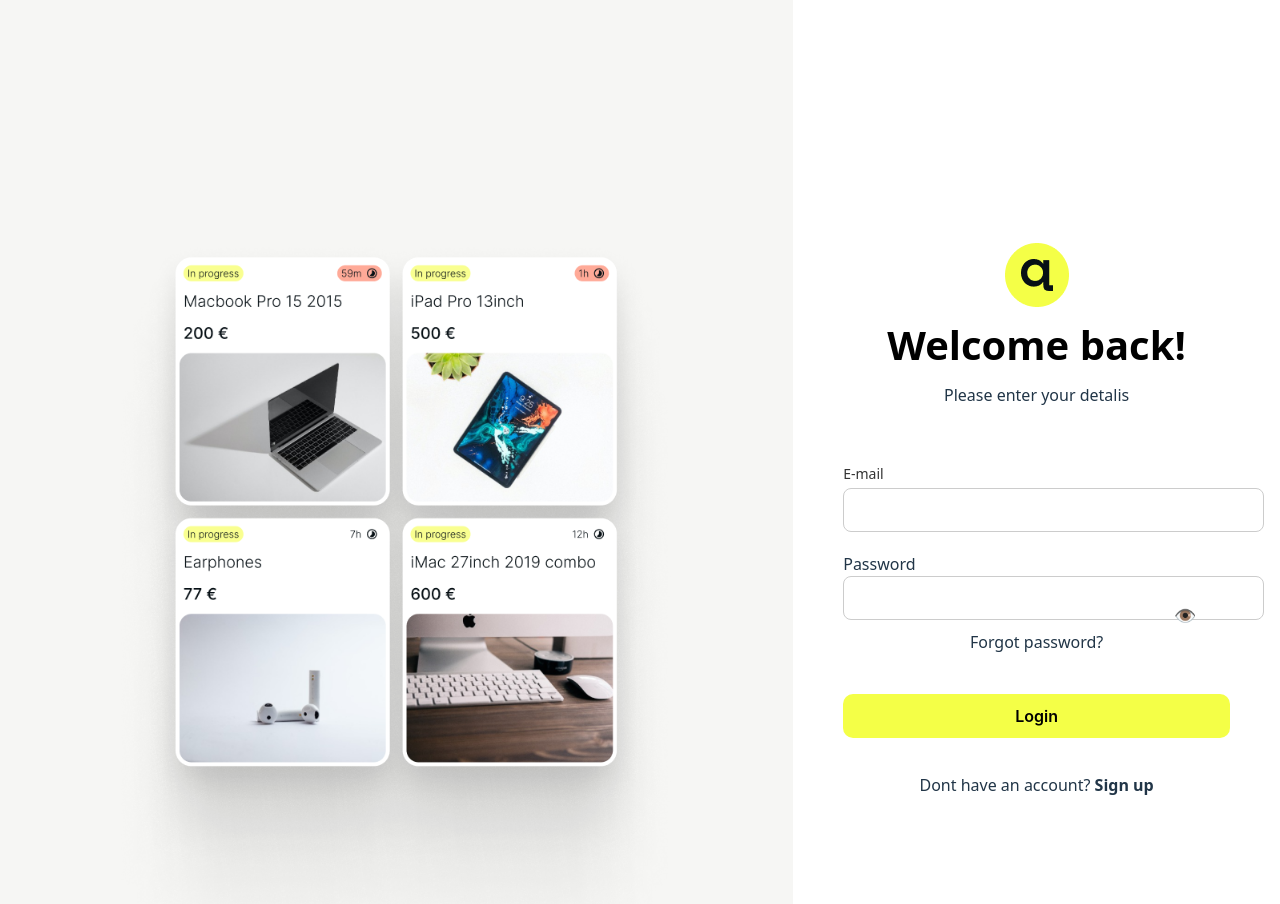
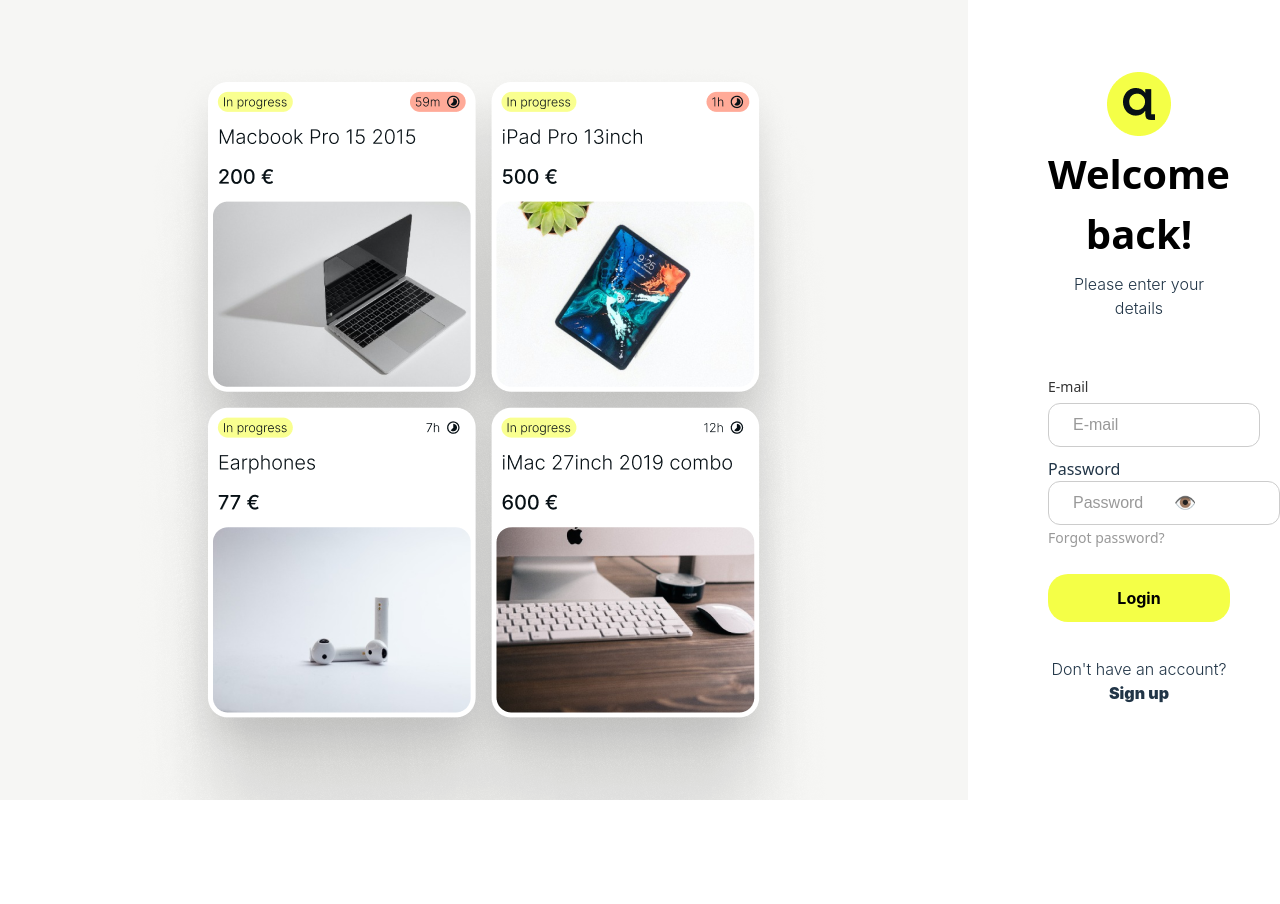
Before and after one commit to AndjelaShida/AuctionBay-Frontend, a React (Vite) app: page /loginpage in a window 1280 px wide. Shown: the top 904 px of the page. After the commit the page ends 800 px from the top, so only its background shows below. Built offline with nearby package versions, Linux system fonts and the light colour scheme.

Commit message:
forgotPassword+ loginPage repair, registerPage repair

```diff
--- a/src/pages/Home.tsx
+++ /dev/null
@@ -1 +0,0 @@
-//home ima LOG IN I SIGN UP
--- a/src/pages/LandingPage/ForgotPassword.style.ts
+++ b/src/pages/LandingPage/ForgotPassword.style.ts
@@ -0,0 +1,143 @@
+import { Link } from "react-router-dom";
+import styled from "styled-components"; // ``;
+
+export const MainWrapper = styled.div`
+  display: flex;
+  height: 100vh;
+  width: 100vw;
+  overflow: hidden;
+`;
+
+export const LeftWrapper = styled.div`
+flex: 2;
+ background-color: #f6f6f4;
+ display: flex;
+ justify-content: center ;
+ align-items: center ;
+
+ img {
+ max-height: 100%
+ width: auto;
+ object-fit: contain;
+ }
+`;
+
+export const RightWrapper = styled.div`
+  flex: 1;
+  display: flex;
+  flex-direction: column;
+  justify-content: center; /* vertikalno centriranje */
+  align-items: center; /* horizontalno centriranje */
+  padding: 40px 80px;
+  gap: 8px;
+`;
+export const Title = styled.h2`
+  font-size: 40px;
+  font-weight: 700;
+  color: #000;
+  margin: 0;
+  text-align: center;
+`;
+
+export const Subtitle = styled.div`
+  font-family: "Inter", sans-serif;
+  font-weight: 300;
+  font-size: 16px;
+  width: 100%;
+  text-align: center;
+  margin-bottom: 24px;
+
+  strong {
+    font-weight: 900;
+    cursor: pointer;
+  }
+`;
+export const Input = styled.input`
+  padding: 12px 24px;
+  border-radius: 12px;
+  border: 1px solid #ccc;
+  font-size: 16px;
+  width: 100%;
+
+  &:focus {
+    border-color: #333;
+    outline: none;
+  }
+
+  &::placeholder {
+    color: #999;
+  }
+`;
+export const FormContainer = styled.div`
+  width: 100%;
+  display: flex;
+  flex-direction: column;
+  margin-top: 24px;
+`;
+export const Row = styled.div`
+  display: flex;
+  gap: 40px;
+  margin-bottom: 10px;
+`;
+
+export const InputGroup = styled.div`
+  flex: 1;
+  display: flex;
+  flex-direction: column;
+
+  &:first-child {
+    margin-right: 20px;
+  }
+
+  label {
+    font-size: 14px;
+    font-weight: 500;
+    margin-bottom: 6px;
+    color: #333;
+  }
+`;
+
+export const SubmitButton = styled.button`
+  width: 100%;
+  padding: 14px 20px;
+  font-family: "Inter", sans-serif;
+  font-weight: 700;
+  border-radius: 20px;
+  border: none;
+  background-color: #f4ff47;
+  color: #000;
+  margin-top: 25px;
+  cursor: pointer;
+  transition: background-color 0.3s ease;
+
+  &:hover {
+    background-color: #dbdb18;
+  }
+`;
+export const BackToLogin = styled.div`
+    width: 100%;
+  display: flex;
+  justify-content: flex-end;
+  margin-top: 4px;
+  margin-bottom: 16px;
+  }
+`;
+
+export const MutedLink = styled(Link)`
+  color: #999;
+  font-size: 14px;
+  text-decoration: none;
+  display: inline-flex;
+  align-items: center;
+  cursor: pointer;
+
+  &::before {
+    content: "←";
+    margin-right: 8px;
+    font-weight: 900;
+  }
+
+  &:hover {
+    color: #777;
+  }
+`;
--- a/src/pages/LandingPage/ForgotPasswordPage.tsx
+++ b/src/pages/LandingPage/ForgotPasswordPage.tsx
@@ -0,0 +1,50 @@
+import type React from "react";
+import {
+  BackToLogin,
+  FormContainer,
+  Input,
+  InputGroup,
+  LeftWrapper,
+  MainWrapper,
+  MutedLink,
+  RightWrapper,
+  Row,
+  SubmitButton,
+  Subtitle,
+  Title,
+} from "./ForgotPassword.style";
+
+const ForgotPasswordPage: React.FC = () => {
+  return (
+    <MainWrapper>
+      <LeftWrapper>
+        <img src="/images/registerLeft.png" alt="register illustration" />
+      </LeftWrapper>
+
+      <RightWrapper>
+        <Title>Forgot password?</Title>
+        <Subtitle>No worries, we will send you reset instruction</Subtitle>
+
+        <FormContainer>
+          <Row>
+            <InputGroup>
+              <label htmlFor="email">E-mail</label>
+              <Input
+                id="email"
+                type="text"
+                placeholder="Enter your email"
+              ></Input>
+            </InputGroup>
+          </Row>
+        </FormContainer>
+
+        <SubmitButton>Resset Password</SubmitButton>
+
+        <BackToLogin>
+          <MutedLink to="/loginpage">Back to login</MutedLink>
+        </BackToLogin>
+      </RightWrapper>
+    </MainWrapper>
+  );
+};
+export default ForgotPasswordPage;
--- a/src/pages/LandingPage/Login.style.ts
+++ b/src/pages/LandingPage/Login.style.ts
@@ -1,125 +1,87 @@
-import styled from "styled-components";
+import { Link } from "react-router-dom";
+import styled from "styled-components"; // ``;
 
-export const RegisterWrapper = styled.div`
+export const LoginWrapper = styled.div`
   display: flex;
-  flex-direction: row ;
+  height: 100vh;
   width: 100vw;
-  height: 1024px;
-  margin: 0 auto ;
   overflow: hidden;
-
 `;
 
-export const RegisterLeft = styled.div`
-  width: 968px;
-  height: 1024px;
-  background-color: #F6F6F4;
+export const LoginLeft = styled.div`
+flex: 2;
+ background-color: #f6f6f4;
  display: flex;
-  justify-content: center;
-  align-items: center;
-
+ justify-content: center ;
+ align-items: center ;
 
  img {
-  height: 80%;
+ max-height: 100%
  width: auto;
  object-fit: contain;
-
-  }
-`;
-export const RegisterRight = styled.div`
-  width: 472px;
-  height: 1024px;
-  display: flex;
-  flex-direction: column;
-  justify-content: center ;
-  align-items: center;
-  padding: 20px 50px;
-  gap: 8px ;
-
-  img {
-    max-width: 100%;
-    height: auto;
  }
 `;
 
-export const H2 = styled.div`
+export const LoginRight = styled.div`
+  flex: 1;
   display: flex;
-  justify-content: center;
-  font-size: 40px;
-  font-weight: bold;
-  color: #000000;
+  flex-direction: column;
+  justify-content: center; /* vertikalno centriranje */
+  align-items: center; /* horizontalno centriranje */
+  padding: 40px 80px;
+  gap: 8px;
 `;
 
-export const Subtitle = styled.div`
+export const Title = styled.h2`
+ font-size: 40px;
+  font-weight: 700;
+  color: #000;
+  margin: 0;
   text-align: center;
-  font-family: "Inter" sans-serif;
-  font-weight: 300;
-  font-size: 16px;
-  margin-bottom: 24px;
+`;
+ export const FormContainer = styled.div`
    width: 100%;
+  display: flex;
+  flex-direction: column;
+  margin-top: 24px;
+  `;
+  export const Row = styled.div`
+  display: flex;
+  gap: 40px;
+  margin-bottom: 10px;
+`;
 
-  strong {
-  font-weight: 900;
-  cursor: pointer;
+export const InputGroup = styled.div`
+  flex: 1;
+  display: flex;
+  flex-direction: column;
+
+    &:first-child {
+    margin-right: 20px;
+  }
+
+  label {
+    font-size: 14px;
+    font-weight: 500;
+    margin-bottom: 6px;
+    color: #333;
   }
 `;
 
-export const FormContainer = styled.form`
-  display: flex;
-  flex-direction: column;
-  width: 100%;
-  margin-top: 24px;
-`;
-
 export const Input = styled.input`
-  padding: 12px 16px;
-  margin-bottom: 10px;
-  border-radius: 8px;
+  padding: 12px 24px;
+  border-radius: 12px;
   border: 1px solid #ccc;
   font-size: 16px;
   width: 100%;
-
-  &::placeholder {
-    color: #999;
-  }
 
   &:focus {
     border-color: #333;
     outline: none;
   }
-`;
-export const SubmitButton = styled.button`
-  padding: 12px 20px;
-  font-family: "Inter", sans-serif;
-  font-weight: 600;
-  border-radius: 10px;
-  border: none;
-  margin-top: 16px;
-  color: #000000;
-  background-color: #f4ff47;
-  text-align: center;
-`;
 
-export const Row = styled.div`
-  display: flex;
-  gap: 80px;
-  margin-bottom: 10px;
-
-  input {
-    flex: 1;
-  }
-`;
-
-export const InputGroup = styled.div`
-  display: flex;
-  flex-direction: column;
-  flex: 1; /* svaki zauzima polovinu prostora */
-
-  label {
-    font-size: 14px;
-    font-weight: 500;
-    margin-bottom: 4px;
-    color: #333;
+  &::placeholder {
+    color: #999;
   }
 `;
 
@@ -142,3 +104,61 @@
     font-size: 18px;
   }
 `;
+
+export const SubmitButton = styled.button`
+width: 100%;
+  padding: 14px 20px;
+  font-family: "Inter", sans-serif;
+  font-weight: 700;
+  border-radius: 20px;
+  border: none;
+  background-color: #f4ff47;
+  color: #000;
+  margin-top: 25px;
+  cursor: pointer;
+  transition: background-color 0.3s ease;
+
+  &:hover {
+    background-color: #dbdb18;
+  }
+`;
+
+export const Subtitle = styled.div`
+  font-family: "Inter", sans-serif;
+  font-weight: 300;
+  font-size: 16px;
+  width: 100%;
+  text-align: center;
+  margin-bottom: 24px;
+
+  strong {
+    font-weight: 900;
+    cursor: pointer;
+  }
+`;
+
+export const ForgotPasswordWrapper = styled.div`
+
+  }
+`;
+
+export const MutedLink = styled(Link)`
+  color: #999;
+  font-size: 14px;
+  text-decoration: none;
+
+  &:hover {
+    color: #777;
+  }
+`;
+export const MutedLink2 = styled(Link)`
+  color: rgb(33, 53, 71) ;
+  font-weight: 900;
+  font-size: 16px;
+  text-decoration: none;
+  cursor: pointer;
+
+  &:hover {
+    color: #333;
+  }
+`;
--- a/src/pages/LandingPage/LoginPage.tsx
+++ b/src/pages/LandingPage/LoginPage.tsx
@@ -1,51 +1,75 @@
+import { useState } from "react";
+import {
+  ForgotPasswordWrapper,
+  FormContainer,
+  Input,
+  InputGroup,
+  LoginLeft,
+  LoginRight,
+  LoginWrapper,
+  MutedLink,
+  MutedLink2,
+  PasswordWrapper,
+  Row,
+  SubmitButton,
+  Subtitle,
+  Title,
+} from "./Login.style";
 
-import { useState } from "react";
-import { FormContainer, H2, Input, InputGroup, PasswordWrapper, RegisterLeft, RegisterRight, RegisterWrapper, Row, SubmitButton, Subtitle } from "./Login.style";
 
-const LoginPage = () => {
+
+const LoginPage: React.FC = () => {
   const [showPassword, setShowPassword] = useState(false);
+  return (
+    <LoginWrapper>
+      <LoginLeft>
+        <img src="/images/registerLeft.png" alt="register illustration" />
+      </LoginLeft>
 
-  return (
-    <RegisterWrapper>
-      <RegisterLeft>
-        <img src="/images/registerLeft.png" alt="picture"></img>
-      </RegisterLeft>
-
-      <RegisterRight>
-        <img src="/images/Left navigation.png" alt="leftNavigation"></img>
-        <H2>Welcome back!</H2>
-        <Subtitle>Please enter your detalis</Subtitle>
-
+      <LoginRight>
+        <img src="/images/Left navigation.png" alt="left navigation" />
+        <Title>Welcome back!</Title>
+        <Subtitle>Please enter your details</Subtitle>
         <FormContainer>
           <Row>
             <InputGroup>
-              <label>E-mail</label>
-              <Input typeof="text" aria-placeholder="email"></Input>
+              <label htmlFor="email">E-mail</label>
+              <Input id="email" type="text" placeholder="E-mail"></Input>
             </InputGroup>
           </Row>
 
+          <label htmlFor="password">Password</label>
           <PasswordWrapper>
-            <label>Password</label>
             <Input
-              typeof={showPassword ? "text" : "password"}
-              aria-placeholder="Password"
-            ></Input>
+              id="password"
+              type={showPassword ? "text" : "password"}
+              placeholder="Password"
+            />
             <button
               type="button"
               onClick={() => setShowPassword((prev) => !prev)}
+              aria-label={showPassword ? "Hide password" : "Show password"}
             >
               {showPassword ? "🙈" : "👁️"}
             </button>
-            <Subtitle>Forgot password?</Subtitle>
           </PasswordWrapper>
-          <SubmitButton typeof="submit">Login</SubmitButton>
-          <Subtitle style={{ marginTop: "35px" }}>
-            Dont have an account? <strong>Sign up</strong>
+
+          <ForgotPasswordWrapper>
+            <MutedLink to="/forgotpasswordpage">Forgot password?
+            </MutedLink>
+         </ForgotPasswordWrapper>
+
+          <SubmitButton>Login</SubmitButton>
+
+          <Subtitle style={{ marginTop: 35 }}>
+            Don't have an account?
+            <MutedLink2 to="/registerpage">Sign up
+            </MutedLink2>
           </Subtitle>
+
         </FormContainer>
-      </RegisterRight>
-    </RegisterWrapper>
+      </LoginRight>
+    </LoginWrapper>
   );
 };
-
 export default LoginPage;
--- a/src/pages/LandingPage/Register.style.ts
+++ b/src/pages/LandingPage/Register.style.ts
@@ -1,3 +1,5 @@
+
+import { Link } from "react-router-dom";
 import styled from "styled-components";
 
 export const RegisterWrapper = styled.div`
@@ -15,7 +17,7 @@
   align-items: center;
 
   img {
-    max-height: 100%;
+    max-height: 150%;
     width: auto;
     object-fit: contain;
   }
@@ -27,11 +29,11 @@
   flex-direction: column;
   justify-content: center; /* vertikalno centriranje */
   align-items: center;     /* horizontalno centriranje */
-  padding: 40px 50px;
+  padding: 20px 80px;
   gap: 8px;
 `;
 
-export const H2 = styled.h2`
+export const Title = styled.h2`
   font-size: 40px;
   font-weight: 700;
   color: #000;
@@ -137,3 +139,14 @@
     background-color: #dbdb18;
   }
 `;
+export const MutedLink = styled(Link)`
+  color: rgb(33, 53, 71) ;
+  font-weight: 900;
+  font-size: 16px;
+  text-decoration: none;
+  cursor: pointer;
+
+  &:hover {
+    color: #333;
+  }
+`;
--- a/src/pages/LandingPage/RegisterPage.tsx
+++ b/src/pages/LandingPage/RegisterPage.tsx
@@ -3,7 +3,6 @@
   RegisterWrapper,
   RegisterLeft,
   RegisterRight,
-  H2,
   Subtitle,
   FormContainer,
   Row,
@@ -11,7 +10,12 @@
   Input,
   PasswordWrapper,
   SubmitButton,
+  Title,
+  MutedLink,
+
 } from "./Register.style";
+
+
 
 const RegisterPage: React.FC = () => {
   const [showPassword, setShowPassword] = useState(false);
@@ -25,7 +29,7 @@
 
       <RegisterRight>
         <img src="/images/Left navigation.png" alt="left navigation" />
-        <H2>Hello!</H2>
+        <Title>Hello!</Title>
         <Subtitle>Please enter your details</Subtitle>
 
         <FormContainer>
@@ -77,11 +81,14 @@
             </button>
           </PasswordWrapper>
 
-          <SubmitButton type="submit">Sign up</SubmitButton>
+          <SubmitButton type="submit">Log in</SubmitButton>
 
-          <Subtitle style={{ marginTop: 35 }}>
-            Already have an account? <strong>Log in</strong>
-          </Subtitle>
+<Subtitle style={{ marginTop: 35 }}>
+  Already have an account?
+   <MutedLink to="/loginpage">Log in
+   </MutedLink>
+</Subtitle>
+
         </FormContainer>
       </RegisterRight>
     </RegisterWrapper>
--- a/src/routes/AppRouter.tsx
+++ b/src/routes/AppRouter.tsx
@@ -5,17 +5,19 @@
 import LandingPage from "../pages/LandingPage/LandingPage";
 import RegisterPage from "../pages/LandingPage/RegisterPage";
 import LoginPage from "../pages/LandingPage/LoginPage";
+import ForgotPasswordPage from "../pages/LandingPage/ForgotPasswordPage";
 
 const AppRouter: React.FC = () => {
   return (
     <BrowserRouter>
       <Routes>
         <Route path="/" element={<LandingPage />} />
-        <Route path="/registerpage" element={<RegisterPage/>} />
-        <Route path="/loginpage" element={<LoginPage/>} />
+        <Route path="/registerpage" element={<RegisterPage />} />
+        <Route path="/loginpage" element={<LoginPage />} />
+        <Route path="/forgotpasswordpage" element={<ForgotPasswordPage />} />
       </Routes>
     </BrowserRouter>
   );
 };
 
-export default AppRouter ;
+export default AppRouter;
```
Lines whose indentation alone changed are shown as unchanged.
